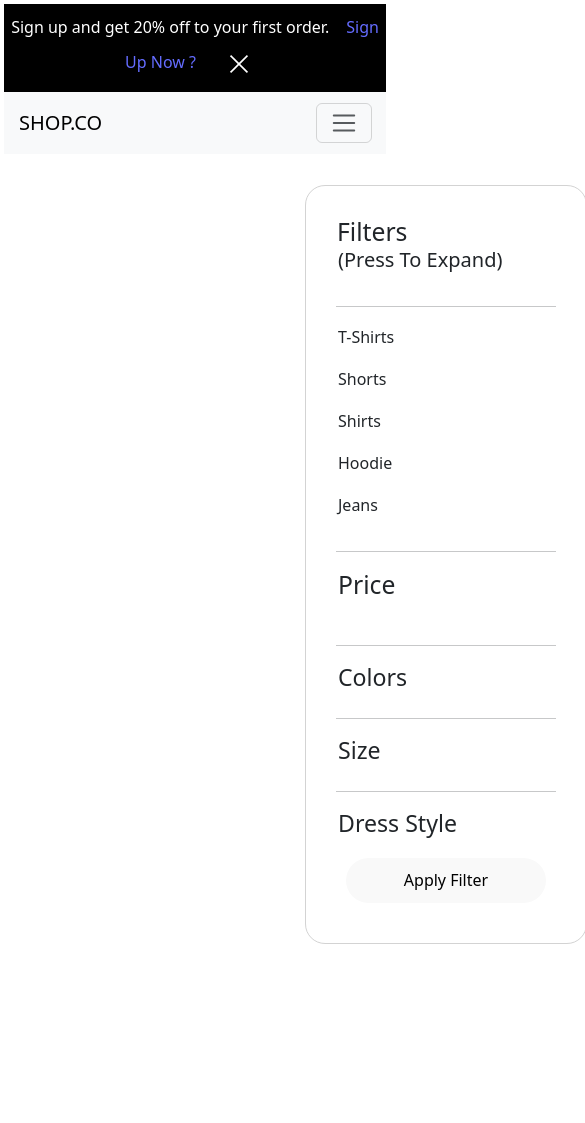
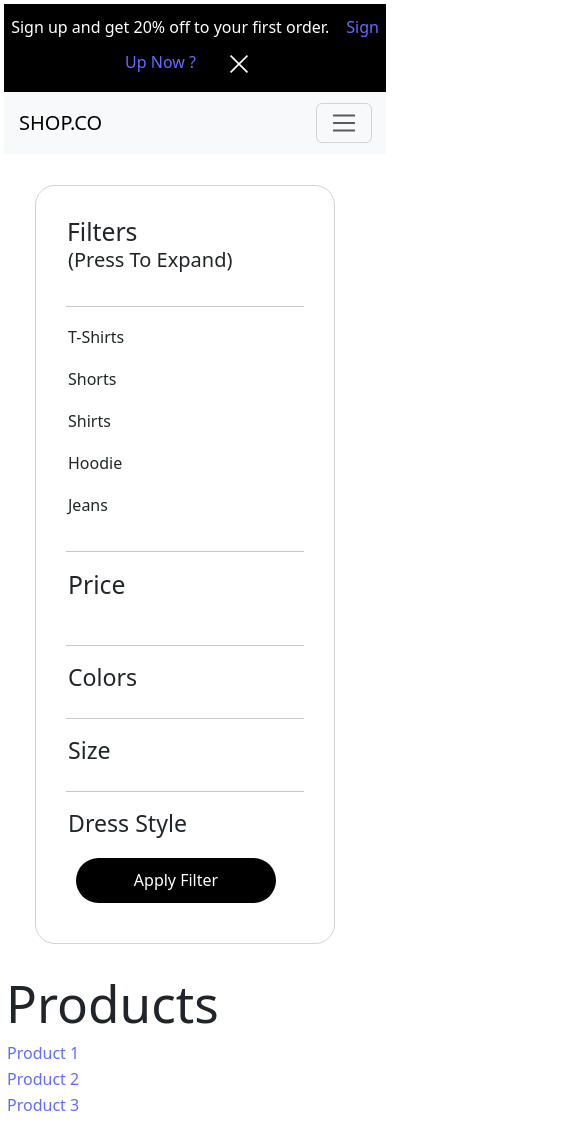
Before and after one commit to BlulogixTraining/stajA-marketplace, a React (Vite) app in the folder frontEnd/: page /products in a window 390 px wide. Shown: the top 1123 px of the page, 585 px wide, since content can reach past the window. Before the commit the page ends 979 px from the top, so only its background shows below. Built offline with nearby package versions, Linux system fonts and the light colour scheme.

Commit message:
committed

```diff
--- a/frontEnd/src/components/Filters/Filters.module.css
+++ b/frontEnd/src/components/Filters/Filters.module.css
@@ -2,11 +2,14 @@
 {
     padding: 30px;
     margin: 30px;
-    margin-left: 300px;
     border: 1px solid lightgray;
     width: 300px;
     height: auto;
     border-radius: 20px;
+}
+.applybutton{
+    background-color: black;
+    color: white;
 }
 h2 p{
     font-size: 20px;
--- a/frontEnd/src/pages/Products.jsx
+++ b/frontEnd/src/pages/Products.jsx
@@ -9,7 +9,7 @@ const Products = () => {
   ];
   return (
     <>
-      <div className="d-flex">
+      <div className="d-block d-lg-flex">
         <Filters />
         <h1>Products</h1>
 
```
